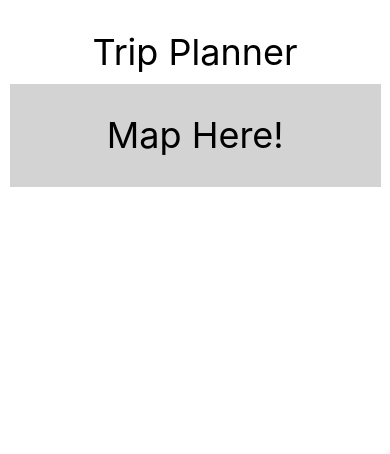
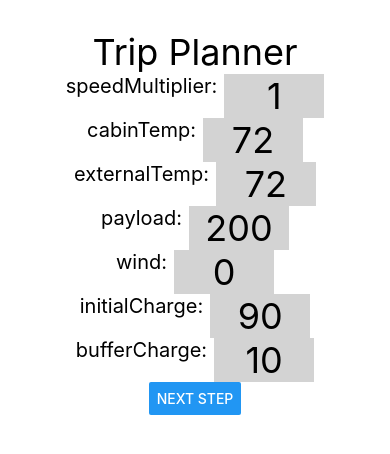
Before and after one commit to milescs/trip-planner, a React Native app: screen / in a window 390 px wide. Shown: the top 454 px of the page. Built offline with nearby package versions, Linux system fonts and the light colour scheme.

Commit message:
implement basic map functionality

```diff
--- a/App.js
+++ b/App.js
@@ -1,15 +1,44 @@
 import React from 'react';
-import { StyleSheet, Text, View } from 'react-native';
+import { StyleSheet, View } from 'react-native';
 
 import Header from './src/components/header';
 import Map from './src/components/map';
+import VehicleInfo from './src/components/vehicle-info';
+import Destination from './src/components/destination';
 
 export default class App extends React.Component {
+  constructor() {
+    super();
+    this.state = {
+      renderDestination: false,
+      renderMap: false,
+      beginCoords: null,
+      endCoords: null
+    }
+
+    this.renderDestination = this.renderDestination.bind(this);
+    this.renderMap = this.renderMap.bind(this);
+  }
+
+  renderDestination() {
+    this.setState({ renderDestination: true });
+  }
+
+  renderMap(begin, end) {
+    this.setState({ renderMap: true, beginCoords: begin, endCoords: end });
+  }
+
   render() {
     return (
       <View style={styles.container}>
         <Header />
-        <Map />
+        <VehicleInfo nextStep={this.renderDestination}/>
+        {this.state.renderDestination && (
+          <Destination nextStep={this.renderMap}/>
+        )}
+        {this.state.renderMap && (
+          <Map beginCoords={this.state.beginCoords} endCoords={this.state.endCoords}/>
+        )}
       </View>
     );
   }
--- a/package.json
+++ b/package.json
@@ -3,8 +3,8 @@
   "version": "0.1.0",
   "private": true,
   "devDependencies": {
+    "jest-expo": "~27.0.0",
     "react-native-scripts": "1.14.0",
-    "jest-expo": "~27.0.0",
     "react-test-renderer": "16.3.1"
   },
   "main": "./node_modules/react-native-scripts/build/bin/crna-entry.js",
--- /dev/null
+++ b/src/components/destination.js
@@ -0,0 +1,52 @@
+import React from 'react';
+import { StyleSheet, TextInput, View, Button } from 'react-native';
+
+export default class Destination extends React.Component {
+  constructor(props) {
+    super(props);
+    this.state = {
+      begin: 'begin',
+      end: 'end'
+    }
+    this.updateDestinationInfo = this.updateDestinationInfo.bind(this);
+  }
+
+  onChange(text, name) {
+    this.setState({ [name]: text });
+  }
+
+  updateDestinationInfo() {
+    const { begin, end } = this.state;
+    this.props.nextStep(begin, end);
+  }
+
+  render() {
+    return (
+      <View style={styles.header}>
+        <TextInput
+          style={styles.headerText}
+          onChangeText={e => this.onChange(e, "begin")}
+          value={this.state.begin}
+        />
+        <TextInput
+          style={styles.headerText}
+          onChangeText={e => this.onChange(e, "end")}
+          value={this.state.end}
+        />
+        <Button
+          onPress={this.updateDestinationInfo}
+          title='Continue'
+        />
+      </View>
+    );
+  }
+}
+
+const styles = StyleSheet.create({
+  header: {
+    alignItems: 'center'
+  },
+  headerText: {
+    fontSize: 14
+  }
+});
--- a/src/components/map.js
+++ b/src/components/map.js
@@ -1,27 +1,40 @@
 import React from 'react';
 import { StyleSheet, Text, View } from 'react-native';
+import MapView, { PROVIDER_GOOGLE } from 'react-native-maps';
 
 export default class Map extends React.Component {
+  constructor(props) {
+    super(props);
+  }
+
   render() {
+    console.log('this.props ', this.props);
     return (
-      <View style={styles.wrapper}>
-        <Text style={styles.mapContent}>Map Here!</Text>
+      <View style={styles.container}>
+        <MapView
+          provider={PROVIDER_GOOGLE}
+          style={styles.map}
+          initialRegion={{
+            latitude: 37.78825,
+            longitude: -122.4324,
+            latitudeDelta: 0.0922,
+            longitudeDelta: 0.0421
+          }}
+        />
       </View>
     );
   }
 }
 
 const styles = StyleSheet.create({
-  wrapper: {
-    display: 'flex',
+  container: {
+    height: 400,
+    width: 400,
+    justifyContent: 'flex-end',
     alignItems: 'center',
-    justifyContent: 'center',
-    height: '95%',
-    width: '95%',
-    margin: 10,
-    backgroundColor: '#d3d3d3'
   },
-  mapContent: {
-    fontSize: 36
+  map: {
+    width: '100%',
+    height: '100%'
   }
 });
--- /dev/null
+++ b/src/components/vehicle-info.js
@@ -0,0 +1,78 @@
+import React from 'react';
+import { StyleSheet, TextInput, View, Button, Text } from 'react-native';
+
+const stateInfo = [
+  'speedMultiplier',
+  'cabinTemp',
+  'externalTemp',
+  'payload',
+  'wind',
+  'initialCharge',
+  'bufferCharge'
+];
+
+export default class VehicleInfo extends React.Component {
+  constructor(props) {
+    super(props);
+    this.state = {
+      speedMultiplier: '1',
+      cabinTemp: '72',
+      externalTemp: '72',
+      payload: '200',
+      wind: '0',
+      initialCharge: '90',
+      bufferCharge: '10'
+    }
+  }
+
+  onChange(text, name) {
+    this.setState({ [name]: text });
+  }
+
+  render() {
+    return (
+      <View style={styles.vehicleInfo}>
+        {stateInfo.map((name, index) =>
+          <View style={styles.fieldWrapper} key={index}>
+            <Text style={styles.fieldName}>{name}:</Text>
+            <TextInput
+              style={styles.input}
+              keyboardType='numeric'
+              onChangeText={e => this.onChange(e, name, true)}
+              value={this.state[name]}
+              maxLength={4}
+            />
+          </View>
+        )}
+        <Button
+          style={styles.btn}
+          onPress={this.props.nextStep}
+          title='Next Step'
+        />
+      </View>
+    );
+  }
+}
+
+const styles = StyleSheet.create({
+  vehicleInfo: {
+    alignItems: 'center'
+  },
+  fieldWrapper: {
+    flexDirection: 'row'
+  },
+  fieldName: {
+    fontSize: 20,
+    marginRight: 7
+  },
+  input: {
+    fontSize: 36,
+    width: 100,
+    textAlign: 'center',
+    backgroundColor: '#D3D3D3'
+  },
+  btn: {
+    width: 100,
+    backgroundColor: '#ECF7FF'
+  }
+});
```
